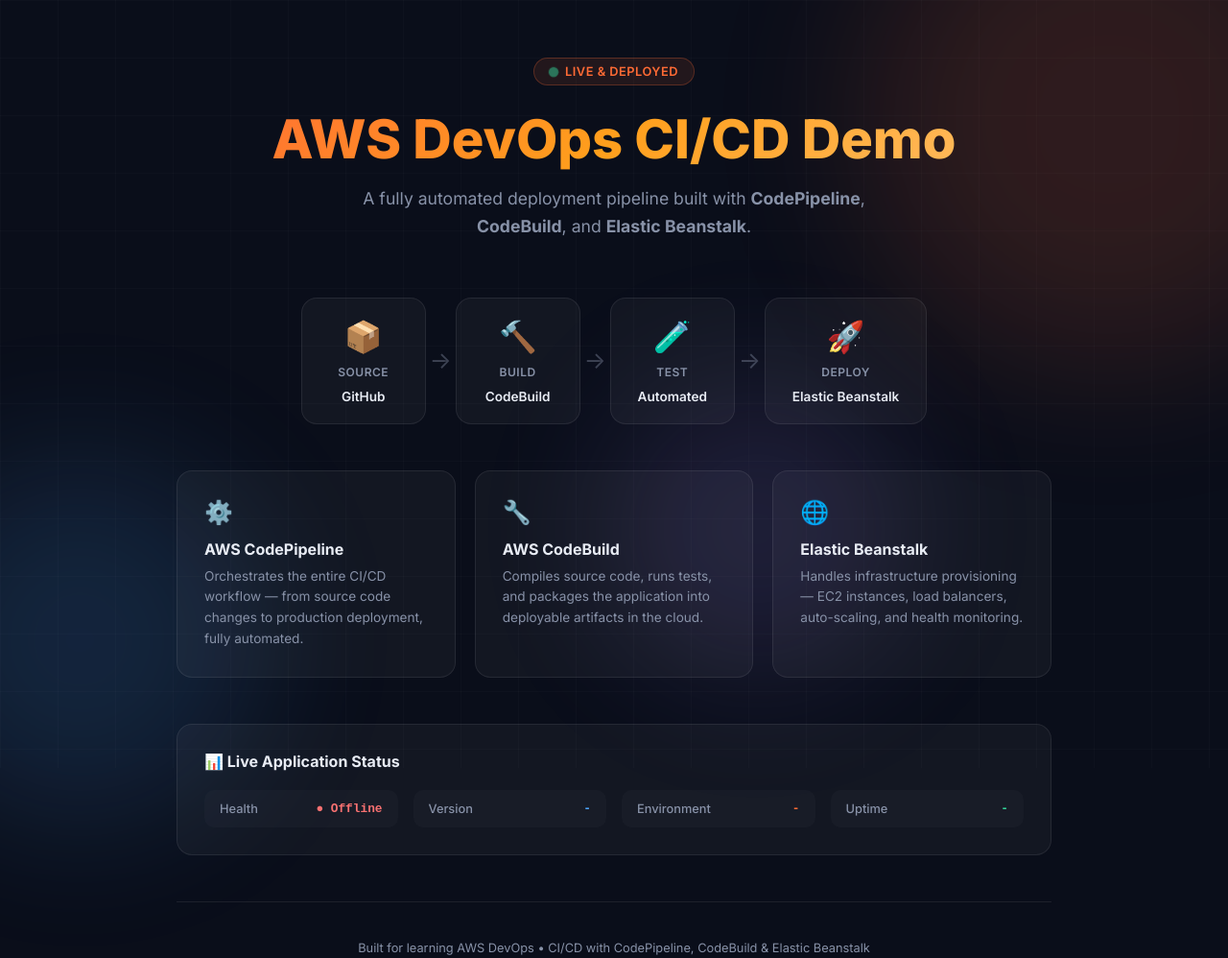
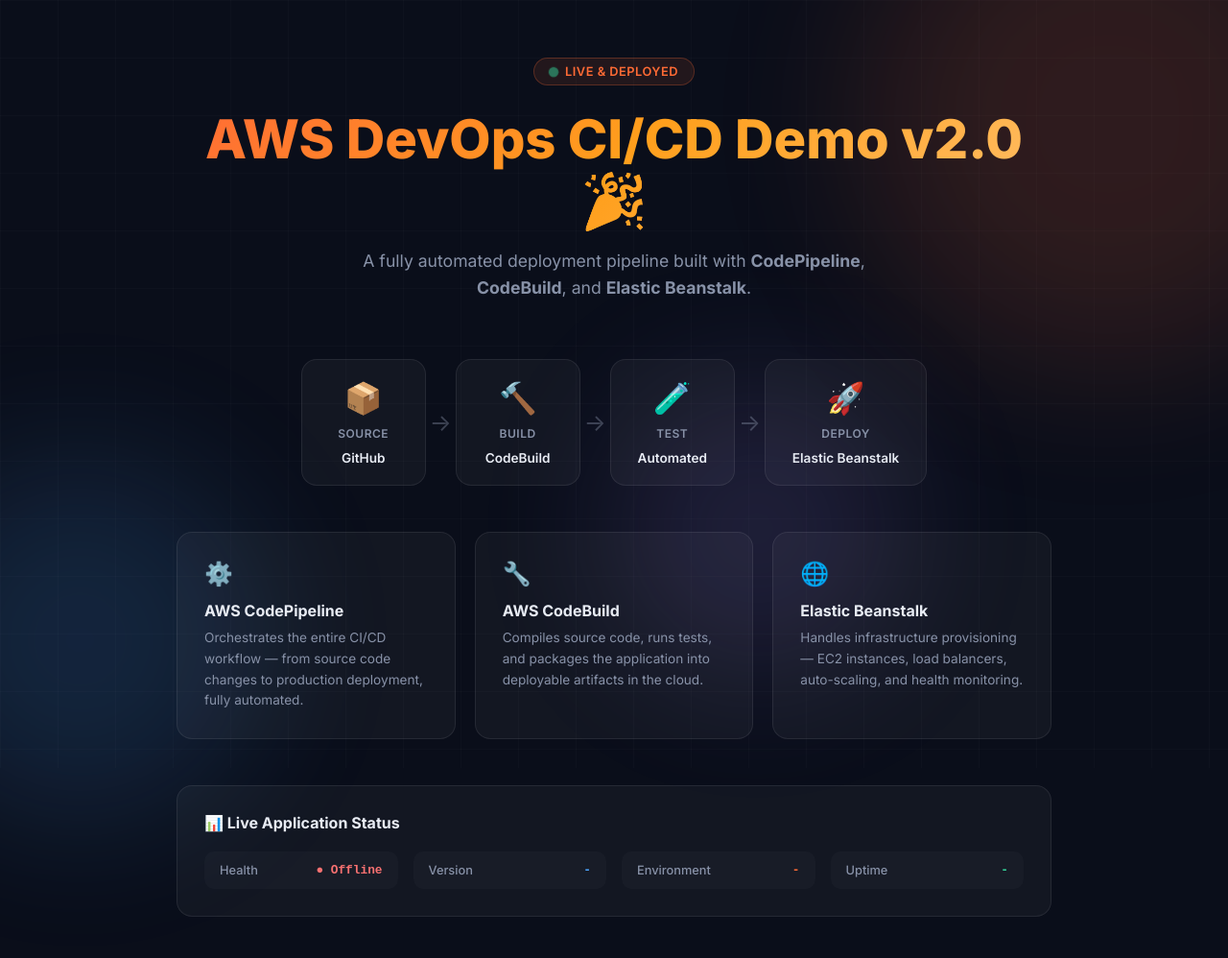
Before and after one commit to ajaykumar1-arch/First_Project, a website: page public/index.html in a window 1280 px wide. Shown: the top 998 px of the page at 96% size. Drawn offline with Linux system fonts and the light colour scheme; no server answers.

Commit message:
v2.0 - Testing CI/CD auto deploy

```diff
--- a/public/index.html
+++ b/public/index.html
@@ -290,7 +290,7 @@
         <span class="pulse"></span>
         Live &amp; Deployed
       </div>
-      <h1>AWS DevOps CI/CD Demo</h1>
+      <h1>AWS DevOps CI/CD Demo v2.0 🎉</h1>
       <p class="subtitle">
         A fully automated deployment pipeline built with
         <strong>CodePipeline</strong>, <strong>CodeBuild</strong>,
```
